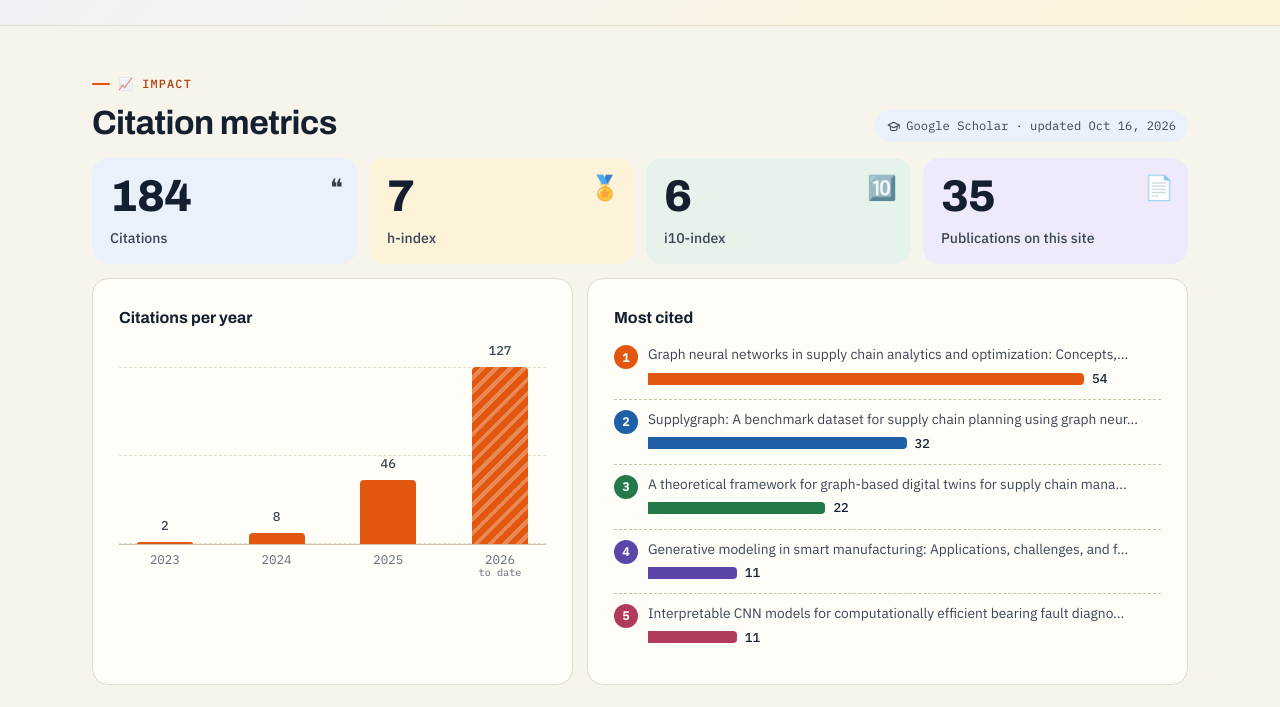
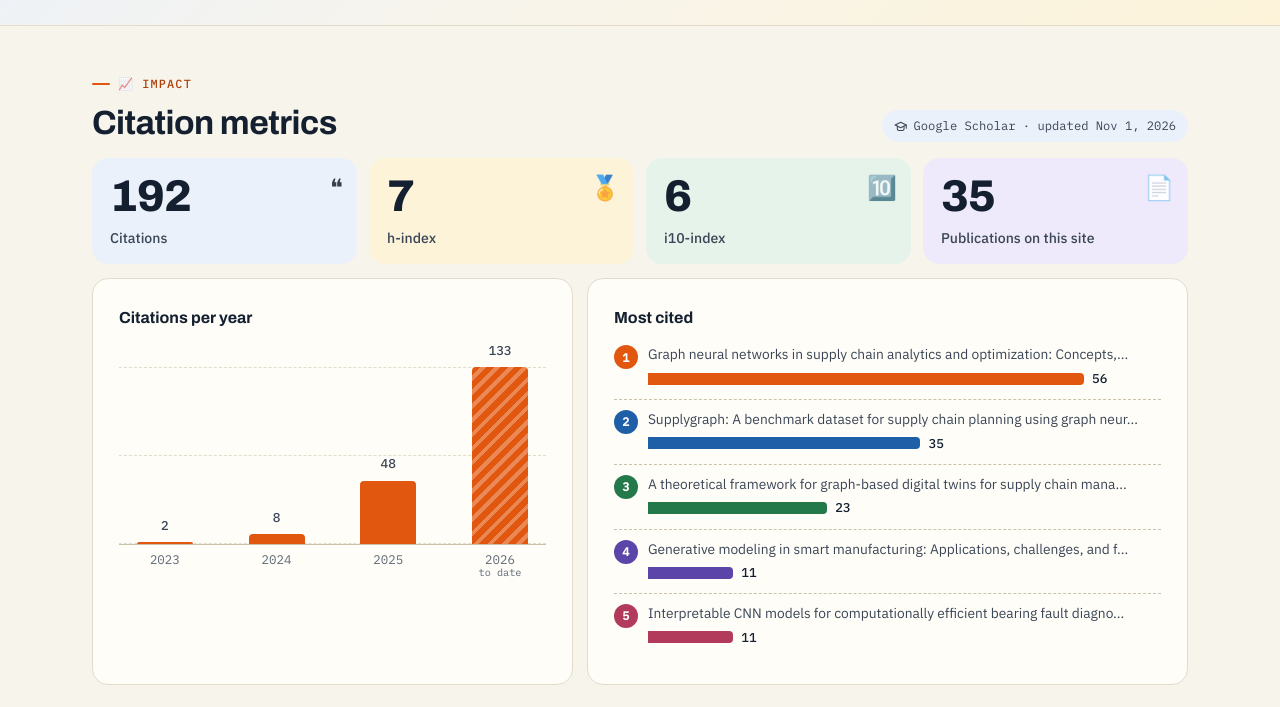
Before and after one commit to shafikul-islam/shafikul-islam.github.io, a Jekyll site: the page built from publications.html, in a window 1280 px wide and 1400 px high. Shown: the part 294-1001 px from the top of the window. Built offline with Jekyll 4.4.1, drawn with Linux system fonts in a browser that asks for light colours; some of the changed text lies outside the part shown.

Commit message:
Update citation metrics from Google Scholar

```diff
--- a/_data/scholar.yml
+++ b/_data/scholar.yml
@@ -1,8 +1,8 @@
 # Generated by _tools/update_scholar.py from the public Google Scholar profile. Do not edit by hand.
-updated: "2026-10-16"
+updated: "2026-11-01"
 profile: "https://scholar.google.com/citations?user=A8KOQBEAAAAJ"
-citations: 184
-citations_recent: 184
+citations: 192
+citations_recent: 192
 h_index: 7
 h_index_recent: 7
 i10_index: 6
@@ -10,11 +10,11 @@ i10_index_recent: 6
 per_year:
   - { year: 2023, cites: 2 }
   - { year: 2024, cites: 8 }
-  - { year: 2025, cites: 46 }
-  - { year: 2026, cites: 127 }
+  - { year: 2025, cites: 48 }
+  - { year: 2026, cites: 133 }
 by_id:
   C2: 3
-  C3: 32
+  C3: 35
   C4: 3
   J10: 1
   J11: 11
@@ -26,19 +26,19 @@ by_id:
   J6: 6
   J7: 6
   J8: 1
-  J9: 1
+  J9: 3
   P2: 3
-  P3: 54
-  P4: 22
+  P3: 56
+  P4: 23
 papers:
   - title: "Graph neural networks in supply chain analytics and optimization: Concepts, perspectives, dataset and benchmarks"
-    cites: 54
+    cites: 56
     year: 2024
   - title: "Supplygraph: A benchmark dataset for supply chain planning using graph neural networks"
-    cites: 32
+    cites: 35
     year: 2024
   - title: "A theoretical framework for graph-based digital twins for supply chain management and optimization"
-    cites: 22
+    cites: 23
     year: 2025
   - title: "GRAPHINE: enhancing spatiotemporal supply chain forecasting using virtual node-augmented graph diffusion for improved fuel efficiency"
     cites: 11
@@ -64,6 +64,9 @@ papers:
   - title: "Approach of green and lean manufacturing study of the small industries in Bangladesh"
     cites: 4
     year: 2020
+  - title: "Beyond local receptive fields: vision transformers for real-time surface defect detection in FDM"
+    cites: 3
+    year: 2026
   - title: "Predict Students’ Performance and Optimize Preparatory Leave: An Integrated Deep Learning and Dynamic Programming Approach"
     cites: 3
     year: 2024
@@ -79,9 +82,6 @@ papers:
   - title: "Advancing industry 4.0 and lean-driven ergonomic insights for sustainable textile manufacturing"
     cites: 1
     year: 2026
-  - title: "Beyond local receptive fields: vision transformers for real-time surface defect detection in FDM"
-    cites: 1
-    year: 2026
   - title: "Fracture Finder: Computer-aided real-time diagnosis of vertebral fractures in thoracic spine X-rays using YOLOv8 with Weighted Box Fusion and augmentation strategies"
     cites: 1
     year: 2026
```
